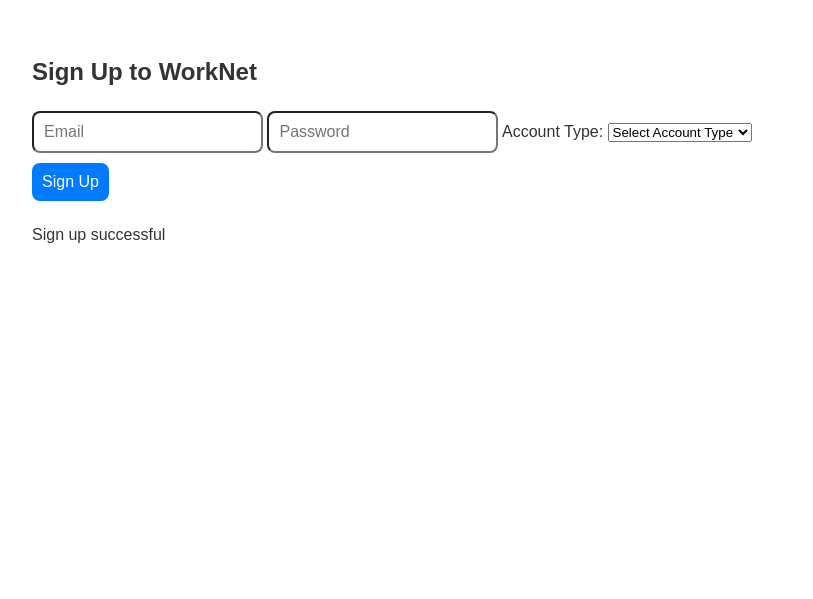
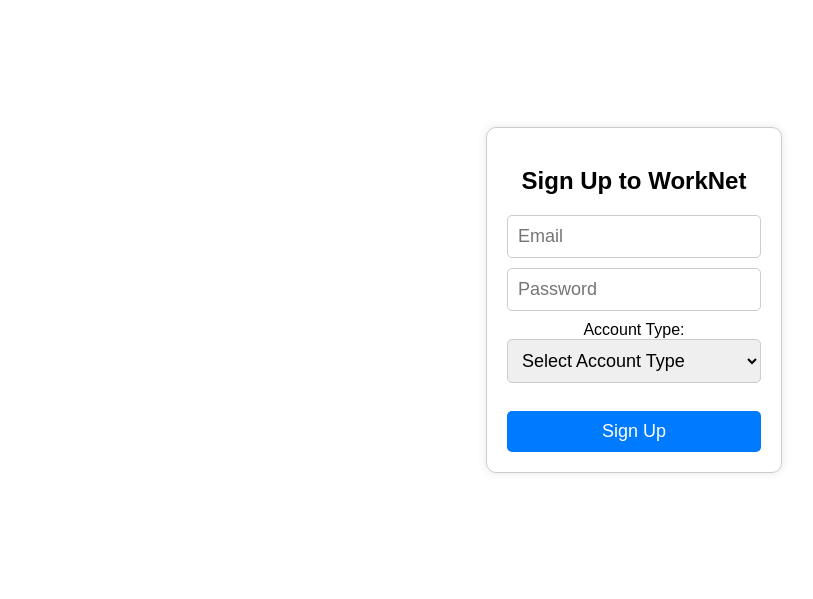
Before and after one commit to NirmaniKeerthirathna/Gig_Work_Marketplace_Software_Project, a PHP site: page /sign_up/signup.html in a window 1280 px wide. Shown: the top 599 px of the page, without its empty margins (6-819 px from the left). Run offline with PHP 8.4, Linux system fonts and the light colour scheme.

Commit message:
Modifications - Sign up, Log in and Post job
Enhance user experience

```diff
--- a/signup.html
+++ b/signup.html
@@ -21,6 +21,15 @@
             <option value="employer"> Employer </option>
         </select><br>
 
+        <div id="gig_worker_name_fields" class="hidden">
+            <input type="text" name="first_name" placeholder="First Name"><br>
+            <input type="text" name="last_name" placeholder="Last Name"><br>
+        </div>
+
+        <div id="employer_name_field" class="hidden">
+            <input type="text" name="employer_name" placeholder="Full Name or Business Name"><br>
+        </div>
+
         <div id="gig_worker_fields" class="hidden">
             Skills: <input type="text" name="skills"><br>
             Experience: <input type="text" name="experience"><br>
--- a/styles.css
+++ b/styles.css
@@ -1,87 +1,85 @@
 body {
+    display: flex;
+    justify-content: center;
+    display: flex;
+    flex-direction: column;
+    align-items: center;
+    height: 75vh;
+    margin: 0;
     font-family: Arial, sans-serif;
-    background: white;
-    padding: 30px;
-    color: #333;
+    font-size: 18px;
+  }
+
+  .sign-up-container {
+    border: 1px solid #ccc;
+    padding: 20px;
+    border-radius: 10px;
+    box-shadow: 0 0 10px rgba(0, 0, 0, 0.1);
+    text-align: center;
+    font-size: medium;
+  }
+
+  h2 {
+    margin-bottom: 20px;
+    font-size: 24px;
   }
 
   form {
-    margin-bottom: 20px;
+    display: flex;
+    flex-direction: column;
   }
 
-input, button {
+  input, select {
+    margin-bottom: 10px;
     padding: 10px;
-    margin: 5px 0;
-    font-size: 16px;
-    border-radius: 8px;
+    border: 1px solid #ccc;
+    border-radius: 5px;
+    font-size: 18px;
+  }
+
+  .gig_worker_fields {
+    margin-bottom: 10px;
+    padding: 10px;
+    border: 1px solid #ccc;
+    border-radius: 5px;
+    font-size: 18px;
   }
 
   button {
+    padding: 10px;
     background-color: #007bff;
     color: white;
     border: none;
+    border-radius: 5px;
     cursor: pointer;
+    font-size: 18px;
   }
 
   button:hover {
     background-color: #0056b3;
   }
 
-.job {
-    background: #f9f9f9;
-    padding: 15px;
-    margin: 15px 0;
-    border: 1px solid #ccc;
-    border-radius: 10px;
-}
-
-.toast {
+  .toast-message {
     position: fixed;
     top: 20px;
     right: 20px;
-    background-color: #28a745; /* green */
+    background-color: #28a745; /* Green for success */
     color: white;
-    padding: 16px 24px;
+    padding: 15px 25px;
     border-radius: 8px;
-    box-shadow: 0 4px 8px rgba(0,0,0,0.2);
+    box-shadow: 0 4px 12px rgba(0, 0, 0, 0.1);
     opacity: 0;
-    transition: opacity 0.5s ease-in-out;
-    z-index: 9999;
-}
-.toast.show {
-    opacity: 1;
+    pointer-events: none;
+    transition: opacity 0.4s ease-in-out;
+    z-index: 1000;
 }
 
-.modal {
-    position: fixed;
-    top: 20%;
-    left: 50%;
-    transform: translateX(-50%);
-    background: white;
-    padding: 20px;
-    border: 1px solid #ddd;
-    z-index: 999;
-    width: 300px;
-    box-shadow: 0 0 15px rgba(0,0,0,0.2);
-}
-.modal-content textarea {
-    width: 100%;
-    height: 100px;
-}
-.close {
-    float: right;
-    cursor: pointer;
-    font-weight: bold;
+.toast-message.show {
+    opacity: 1;
+    pointer-events: auto;
 }
 
-.message-box {
-    margin-top: 10px;
-}
-.message-box textarea {
-    width: 100%;
-    height: 80px;
-    margin-bottom: 5px;
-}
+
 .hidden {
     display: none;
   }
```
Also changed, not shown: post_job.php (+5 -3 lines), script.js (+12 -4 lines), scripts.js (+37 -27 lines), signup.php (+23 -10 lines), 1 other file. Lines whose indentation alone changed are shown as unchanged.
